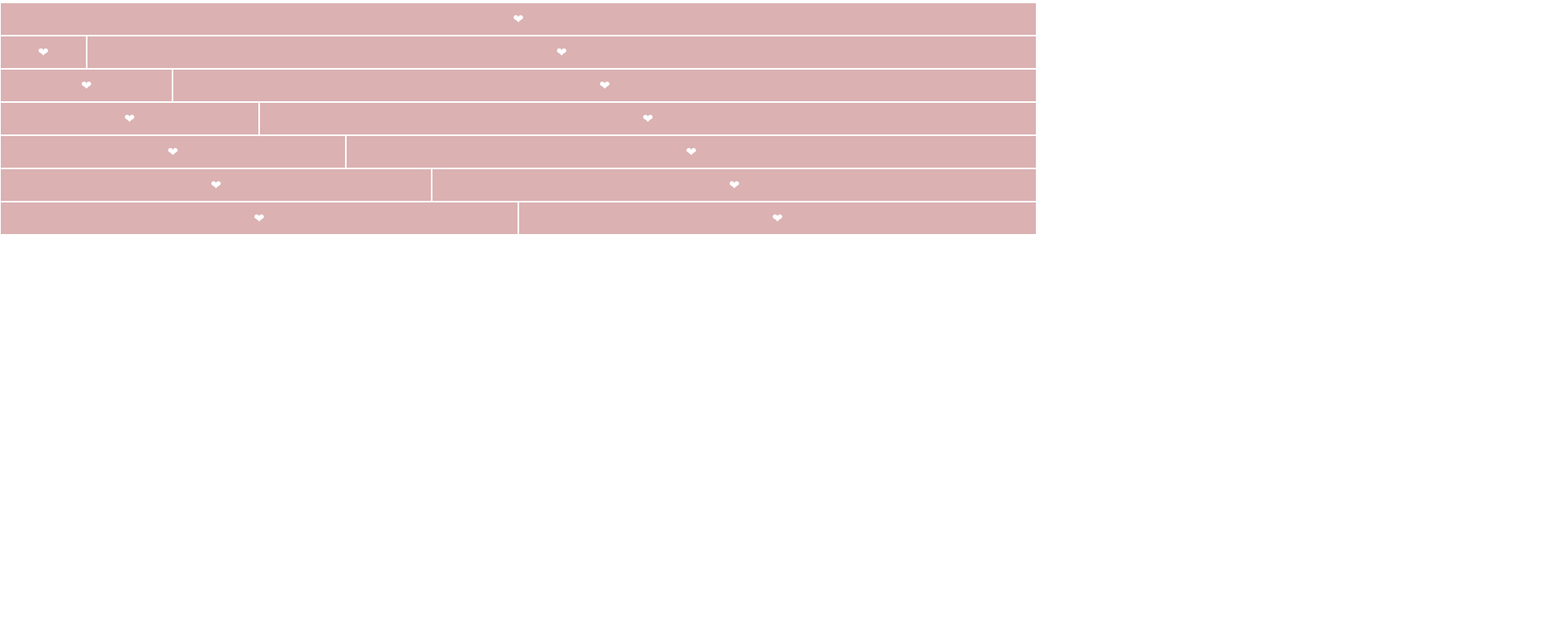
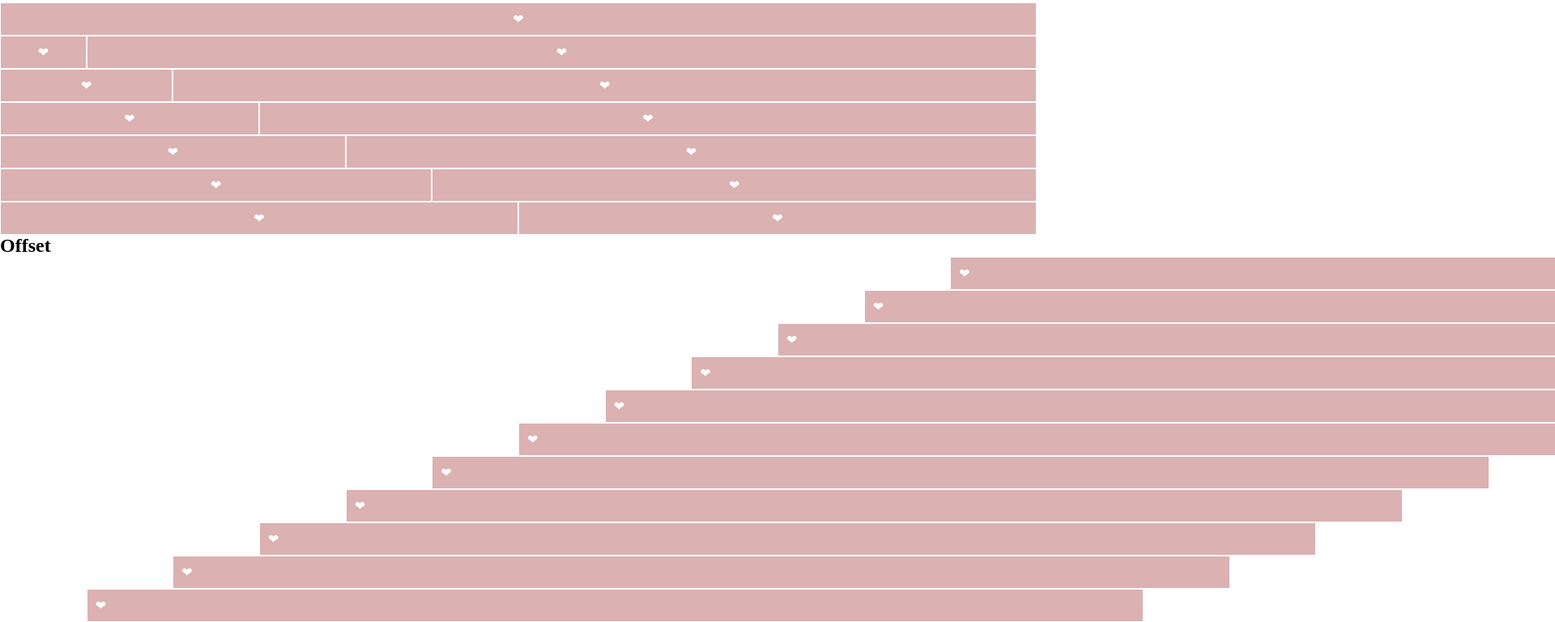
Before and after one commit to lauraoliveri/html-css-12bool, a plain HTML site: page index.html in a window 1280 px wide. Shown: the part 266-1034 px from the top of the page at 81% size, 1920 px wide, since content can reach past the window. Before the commit the page ends 800 px from the top, so only its background shows below. Drawn offline with Linux system fonts and the light colour scheme.

Commit message:
Add Offset section

```diff
--- a/css/style.css
+++ b/css/style.css
@@ -15,3 +15,7 @@
     width: 100%;
     height: 20px;
 }
+
+.padding {
+    padding-right: 100%;
+}
--- a/index.html
+++ b/index.html
@@ -201,5 +201,99 @@
             </div>
         </div>
     </div>
+
+    <section>
+        <h2>
+            Offset
+        </h2>
+    </section>
+
+    <div class="container-col">
+        <div class="row">
+            <div class="column-offset-11 padding">
+                &#x2764;
+            </div>
+        </div>
+    </div>
+
+    <div class="container-col">
+        <div class="row">
+            <div class="column-offset-10 padding">
+                &#x2764;
+            </div>
+        </div>
+    </div>
+
+    <div class="container-col">
+        <div class="row">
+            <div class="column-offset-9 padding">
+                &#x2764;
+            </div>
+        </div>
+    </div>
+
+    <div class="container-col">
+        <div class="row">
+            <div class="column-offset-8 padding">
+                &#x2764;
+            </div>
+        </div>
+    </div>
+
+    <div class="container-col">
+        <div class="row">
+            <div class="column-offset-7 padding">
+                &#x2764;
+            </div>
+        </div>
+    </div>
+
+    <div class="container-col">
+        <div class="row">
+            <div class="column-offset-6 padding">
+                &#x2764;
+            </div>
+        </div>
+    </div>
+
+    <div class="container-col">
+        <div class="row">
+            <div class="column-offset-5 padding">
+                &#x2764;
+            </div>
+        </div>
+    </div>
+
+    <div class="container-col">
+        <div class="row">
+            <div class="column-offset-4 padding">
+                &#x2764;
+            </div>
+        </div>
+    </div>
+
+    <div class="container-col">
+        <div class="row">
+            <div class="column-offset-3 padding">
+                &#x2764;
+            </div>
+        </div>
+    </div>
+
+    <div class="container-col">
+        <div class="row">
+            <div class="column-offset-2 padding">
+                &#x2764;
+            </div>
+        </div>
+    </div>
+
+    <div class="container-col">
+        <div class="row">
+            <div class="column-offset-1 padding">
+                &#x2764;
+            </div>
+        </div>
+    </div>
 </body>
 </html>
```
